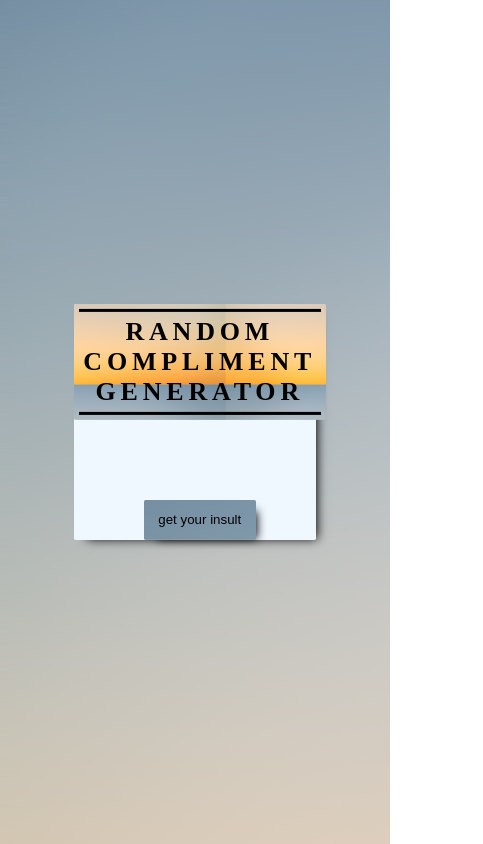
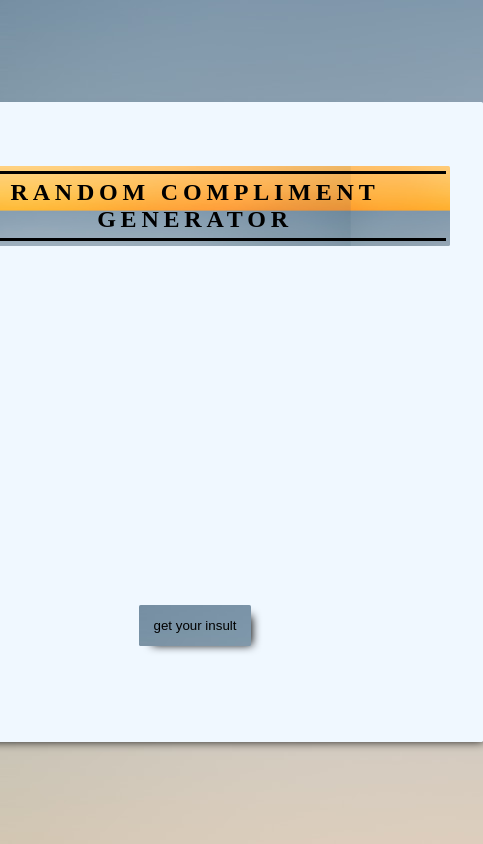
Before and after one commit to Fukah01/Compliments_Generator, a plain HTML site: page public/index.html in a window 390 px wide. Shown: the whole page, 483 px wide, since content can reach past the window. Drawn offline with Linux system fonts and the light colour scheme.

Commit message:
remove media queries

```diff
--- a/public/index.html
+++ b/public/index.html
@@ -16,6 +16,6 @@
       <button id="getComplimentButton" ontouchstart="">get your insult</button>
     </div>
 
-    <script src="./index.js"></script>
+    <script src="../index.js"></script>
   </body>
 </html>
--- a/public/style.css
+++ b/public/style.css
@@ -94,28 +94,3 @@ h1::after {
   width: 8rem;
   border: none;
 }
-
-@media (max-width: 430px) {
-  #mainContainer {
-    height: auto;
-    width: auto;
-  }
-
-  #getComplimentButton {
-    position: relative;
-    bottom: 0;
-    background-color: aliceblue;
-  }
-
-  h1 {
-    width: 100%;
-    position: static;
-    top: 1rem;
-    font-size: 26px;
-  }
-
-  #outputTxt {
-    position: static;
-    top: auto;
-  }
-}
```
